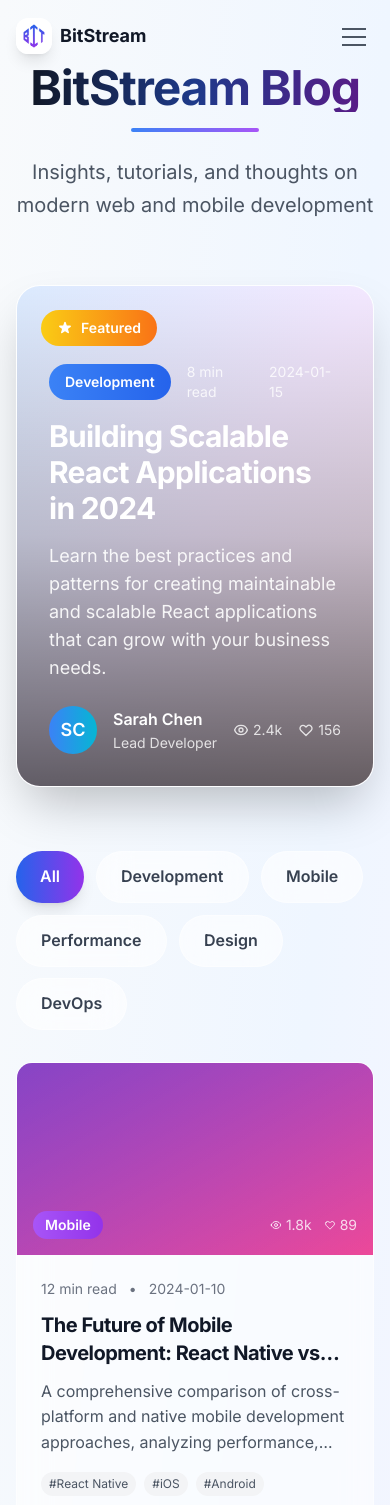
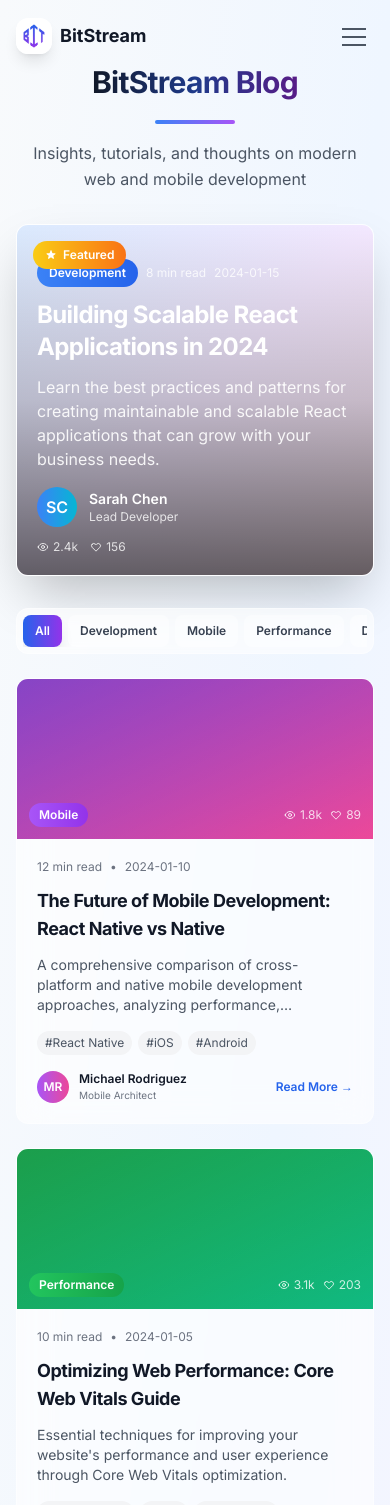
Before and after one commit to bitstreamofficial/bitstream, a Next.js app: page /blog in a window 390 px wide. Shown: the top 1505 px of the page. Built offline with nearby package versions, Linux system fonts and the light colour scheme.

Commit message:
feat: enhance blog and projects pages with responsive design and improved UI elements; add scrollbar hiding for better UX

```diff
--- a/app/blog/page.tsx
+++ b/app/blog/page.tsx
@@ -134,14 +134,14 @@ export default function BlogPage() {
     <div className="min-h-screen bg-gradient-to-br from-slate-50 via-blue-50 to-purple-50">
       <div className="container-custom section-padding">
         {/* Hero Section */}
-        <div className="mb-16 text-center">
-          <div className="mb-6 inline-block">
-            <h1 className="animate-fade-in-up mb-4 bg-gradient-to-r from-gray-900 via-blue-900 to-purple-900 bg-clip-text text-5xl font-bold text-transparent md:text-6xl">
+        <div className="mb-8 text-center sm:mb-12 md:mb-16">
+          <div className="mb-4 inline-block sm:mb-6">
+            <h1 className="animate-fade-in-up mb-3 bg-gradient-to-r from-gray-900 via-blue-900 to-purple-900 bg-clip-text pb-2 text-3xl font-bold text-transparent sm:mb-4 sm:text-4xl md:text-5xl lg:text-6xl">
               BitStream Blog
             </h1>
-            <div className="animate-fade-in-up animation-delay-200 mx-auto h-1 w-32 rounded-full bg-gradient-to-r from-blue-500 to-purple-500"></div>
+            <div className="animate-fade-in-up animation-delay-200 mx-auto h-1 w-20 rounded-full bg-gradient-to-r from-blue-500 to-purple-500 sm:w-24 md:w-32"></div>
           </div>
-          <p className="animate-fade-in-up animation-delay-400 mx-auto max-w-4xl text-xl leading-relaxed text-gray-600 md:text-2xl">
+          <p className="animate-fade-in-up animation-delay-400 mx-auto max-w-4xl text-base leading-relaxed text-gray-600 sm:text-lg md:text-xl lg:text-2xl">
             Insights, tutorials, and thoughts on modern web and mobile
             development
           </p>
@@ -149,8 +149,8 @@ export default function BlogPage() {
 
         {/* Featured Post */}
         {featuredPost && (
-          <div className="animate-fade-in-up animation-delay-600 mb-16">
-            <div className="group relative cursor-pointer overflow-hidden rounded-3xl border border-white/40 bg-white/60 shadow-2xl backdrop-blur-lg">
+          <div className="animate-fade-in-up animation-delay-600 mb-8 sm:mb-12 md:mb-16">
+            <div className="group relative cursor-pointer overflow-hidden rounded-xl border border-white/40 bg-white/60 shadow-2xl backdrop-blur-lg sm:rounded-2xl md:rounded-3xl">
               {/* Background Image Placeholder */}
               <div className="absolute inset-0 bg-gradient-to-br from-blue-100 via-purple-100 to-pink-100"></div>
 
@@ -158,12 +158,12 @@ export default function BlogPage() {
               <div className="absolute inset-0 bg-gradient-to-t from-black/60 via-black/20 to-transparent"></div>
 
               {/* Content */}
-              <div className="relative z-10 flex min-h-[500px] flex-col justify-end p-8 md:p-12">
+              <div className="relative z-10 flex min-h-[350px] flex-col justify-end p-5 sm:min-h-[400px] sm:p-6 md:min-h-[450px] md:p-8 lg:min-h-[500px] lg:p-12">
                 {/* Featured Badge */}
-                <div className="absolute left-6 top-6">
-                  <span className="flex items-center rounded-full bg-gradient-to-r from-yellow-400 to-orange-500 px-4 py-2 text-sm font-semibold text-white">
+                <div className="absolute left-4 top-4 sm:left-6 sm:top-6">
+                  <span className="flex items-center rounded-full bg-gradient-to-r from-yellow-400 to-orange-500 px-3 py-1.5 text-xs font-semibold text-white sm:px-4 sm:py-2 sm:text-sm">
                     <svg
-                      className="mr-2 h-4 w-4"
+                      className="mr-1.5 h-3 w-3 sm:mr-2 sm:h-4 sm:w-4"
                       fill="currentColor"
                       viewBox="0 0 20 20"
                     >
@@ -174,35 +174,35 @@ export default function BlogPage() {
                 </div>
 
                 {/* Category and Meta */}
-                <div className="mb-4 flex items-center gap-4">
+                <div className="mb-3 flex flex-wrap items-center gap-2 sm:mb-4 sm:gap-3 md:gap-4">
                   <span
-                    className={`bg-gradient-to-r ${categoryColors[featuredPost.category as keyof typeof categoryColors]} rounded-full px-4 py-2 text-sm font-semibold text-white`}
+                    className={`bg-gradient-to-r ${categoryColors[featuredPost.category as keyof typeof categoryColors]} rounded-full px-3 py-1.5 text-xs font-semibold text-white sm:px-4 sm:py-2 sm:text-sm`}
                   >
                     {featuredPost.category}
                   </span>
-                  <span className="text-sm text-white/80">
+                  <span className="text-xs text-white/80 sm:text-sm">
                     {featuredPost.readTime}
                   </span>
-                  <span className="text-sm text-white/80">
+                  <span className="text-xs text-white/80 sm:text-sm">
                     {featuredPost.date}
                   </span>
                 </div>
 
                 {/* Title and Excerpt */}
-                <h2 className="mb-4 text-3xl font-bold text-white transition-colors duration-300 group-hover:text-blue-200 md:text-4xl">
+                <h2 className="mb-3 text-2xl font-bold text-white transition-colors duration-300 group-hover:text-blue-200 sm:mb-4 sm:text-3xl md:text-4xl">
                   {featuredPost.title}
                 </h2>
-                <p className="mb-6 max-w-3xl text-lg text-white/90">
+                <p className="mb-4 max-w-3xl text-base text-white/90 sm:mb-6 sm:text-lg">
                   {featuredPost.excerpt}
                 </p>
 
                 {/* Author and Stats */}
-                <div className="flex items-center justify-between">
+                <div className="flex flex-col gap-3 sm:flex-row sm:items-center sm:justify-between">
                   <div className="flex items-center">
                     <div
-                      className={`h-12 w-12 bg-gradient-to-r ${featuredPost.gradient} mr-4 flex items-center justify-center rounded-full`}
+                      className={`h-10 w-10 bg-gradient-to-r ${featuredPost.gradient} mr-3 flex items-center justify-center rounded-full sm:h-12 sm:w-12 sm:mr-4`}
                     >
-                      <span className="text-lg font-semibold text-white">
+                      <span className="text-base font-semibold text-white sm:text-lg">
                         {featuredPost.author
                           .split(' ')
                           .map((n) => n[0])
@@ -210,18 +210,18 @@ export default function BlogPage() {
                       </span>
                     </div>
                     <div>
-                      <p className="font-semibold text-white">
+                      <p className="text-sm font-semibold text-white sm:text-base">
                         {featuredPost.author}
                       </p>
-                      <p className="text-sm text-white/80">
+                      <p className="text-xs text-white/80 sm:text-sm">
                         {featuredPost.authorRole}
                       </p>
                     </div>
                   </div>
-                  <div className="flex items-center gap-4 text-white/80">
+                  <div className="flex items-center gap-3 text-white/80 sm:gap-4">
                     <div className="flex items-center gap-1">
                       <svg
-                        className="h-4 w-4"
+                        className="h-3 w-3 sm:h-4 sm:w-4"
                         fill="none"
                         stroke="currentColor"
                         viewBox="0 0 24 24"
@@ -239,11 +239,11 @@ export default function BlogPage() {
                           d="M2.458 12C3.732 7.943 7.523 5 12 5c4.478 0 8.268 2.943 9.542 7-1.274 4.057-5.064 7-9.542 7-4.477 0-8.268-2.943-9.542-7z"
                         />
                       </svg>
-                      <span className="text-sm">{featuredPost.views}</span>
+                      <span className="text-xs sm:text-sm">{featuredPost.views}</span>
                     </div>
                     <div className="flex items-center gap-1">
                       <svg
-                        className="h-4 w-4"
+                        className="h-3 w-3 sm:h-4 sm:w-4"
                         fill="none"
                         stroke="currentColor"
                         viewBox="0 0 24 24"
@@ -255,7 +255,7 @@ export default function BlogPage() {
                           d="M4.318 6.318a4.5 4.5 0 000 6.364L12 20.364l7.682-7.682a4.5 4.5 0 00-6.364-6.364L12 7.636l-1.318-1.318a4.5 4.5 0 00-6.364 0z"
                         />
                       </svg>
-                      <span className="text-sm">{featuredPost.likes}</span>
+                      <span className="text-xs sm:text-sm">{featuredPost.likes}</span>
                     </div>
                   </div>
                 </div>
@@ -264,11 +264,37 @@ export default function BlogPage() {
           </div>
         )}
 
-        <div className="grid gap-8 lg:grid-cols-4">
+        <div className="grid w-full gap-6 sm:gap-8 lg:grid-cols-4">
           {/* Main Content */}
-          <div className="lg:col-span-3">
-            {/* Category Filter */}
-            <div className="mb-8 flex flex-wrap gap-3">
+          <div className="min-w-0 lg:col-span-3">
+            {/* Category Filter - Responsive */}
+            <div className="mb-6 sm:mb-8">
+              {/* Mobile: Horizontal Scrollable */}
+              <div className="md:hidden">
+                <div className="rounded-xl border border-white/40 bg-white/60 p-1.5 backdrop-blur-lg sm:rounded-2xl">
+                  <div className="hide-scrollbar flex gap-1.5 overflow-x-auto sm:gap-2">
+                    {categories.map((category) => (
+                      <button
+                        key={category}
+                        onClick={() => setSelectedCategory(category)}
+                        className={`
+                          flex-shrink-0 whitespace-nowrap rounded-lg px-3 py-2 text-xs font-semibold transition-all duration-300 sm:rounded-xl sm:px-4 sm:py-2.5 sm:text-sm
+                          ${
+                            selectedCategory === category
+                              ? 'bg-gradient-to-r from-blue-600 to-purple-600 text-white shadow-lg'
+                              : 'bg-white/40 text-gray-700 active:bg-white/60'
+                          }
+                        `}
+                      >
+                        {category}
+                      </button>
+                    ))}
+                  </div>
+                </div>
+              </div>
+
+              {/* Tablet & Desktop: Flex Wrap */}
+              <div className="hidden flex-wrap gap-3 md:flex">
                 {categories.map((category) => (
                   <button
                     key={category}
@@ -286,37 +312,38 @@ export default function BlogPage() {
                   </button>
                 ))}
               </div>
+            </div>
 
             {/* Blog Posts Grid */}
-            <div className="mb-12 grid gap-8 md:grid-cols-2">
+            <div className="mb-8 grid w-full gap-6 sm:mb-10 md:grid-cols-2 md:gap-8 lg:mb-12">
               {regularPosts.map((post, index) => (
                 <article
                   key={index}
-                  className="group cursor-pointer"
+                  className="group w-full cursor-pointer"
                   onMouseEnter={() => setHoveredPost(index)}
                   onMouseLeave={() => setHoveredPost(null)}
                 >
                   <div
                     className={`
-                    flex h-full flex-col overflow-hidden rounded-2xl border
+                    flex h-full w-full flex-col overflow-hidden rounded-xl border sm:rounded-2xl
                     border-white/40 bg-white/60 backdrop-blur-lg transition-all duration-500
-                    ${hoveredPost === index ? 'scale-105 bg-white/80 shadow-2xl shadow-black/10' : 'hover:bg-white/70 hover:shadow-xl'}
+                    ${hoveredPost === index ? 'md:scale-105 bg-white/80 shadow-2xl shadow-black/10' : 'md:hover:bg-white/70 md:hover:shadow-xl'}
                   `}
                   >
                     {/* Image Placeholder */}
                     <div
-                      className={`h-48 bg-gradient-to-br ${post.gradient} relative overflow-hidden`}
+                      className={`h-40 sm:h-48 bg-gradient-to-br ${post.gradient} relative overflow-hidden`}
                     >
                       {/* Overlay pattern */}
                       <div className="absolute inset-0 bg-gradient-to-br from-black/20 to-transparent"></div>
-                      <div className="absolute bottom-4 left-4 right-4">
+                      <div className="absolute bottom-3 left-3 right-3 sm:bottom-4 sm:left-4 sm:right-4">
                         <div className="flex items-center justify-between">
                           <span
-                            className={`bg-gradient-to-r ${categoryColors[post.category as keyof typeof categoryColors]} rounded-full px-3 py-1 text-sm font-semibold text-white`}
+                            className={`bg-gradient-to-r ${categoryColors[post.category as keyof typeof categoryColors]} rounded-full px-2.5 py-1 text-xs font-semibold text-white sm:px-3 sm:text-sm`}
                           >
                             {post.category}
                           </span>
-                          <div className="flex items-center gap-3 text-sm text-white/80">
+                          <div className="flex items-center gap-2 text-xs text-white/80 sm:gap-3 sm:text-sm">
                             <div className="flex items-center gap-1">
                               <svg
                                 className="h-3 w-3"
@@ -361,26 +388,26 @@ export default function BlogPage() {
                     </div>
 
                     {/* Content */}
-                    <div className="flex flex-1 flex-col p-6">
+                    <div className="flex flex-1 flex-col p-5 sm:p-6">
                       {/* Meta Info */}
-                      <div className="mb-3 flex items-center gap-3 text-sm text-gray-500">
+                      <div className="mb-3 flex items-center gap-2 text-xs text-gray-500 sm:gap-3 sm:text-sm">
                         <span>{post.readTime}</span>
                         <span>•</span>
                         <span>{post.date}</span>
                       </div>
 
                       {/* Title */}
-                      <h3 className="mb-3 line-clamp-2 text-xl font-bold text-gray-900 transition-colors duration-300 group-hover:text-blue-600">
+                      <h3 className="mb-3 line-clamp-2 text-lg font-bold text-gray-900 transition-colors duration-300 group-hover:text-blue-600 sm:text-xl">
                         {post.title}
                       </h3>
 
                       {/* Excerpt */}
-                      <p className="mb-4 line-clamp-3 flex-1 text-gray-600">
+                      <p className="mb-4 line-clamp-3 flex-1 text-sm text-gray-600 sm:text-base">
                         {post.excerpt}
                       </p>
 
                       {/* Tags */}
-                      <div className="mb-4 flex flex-wrap gap-2">
+                      <div className="mb-4 flex flex-wrap gap-1.5 sm:gap-2">
                         {post.tags.slice(0, 3).map((tag, tagIndex) => (
                           <span
                             key={tagIndex}
@@ -395,9 +422,9 @@ export default function BlogPage() {
                       <div className="flex items-center justify-between">
                         <div className="flex items-center">
                           <div
-                            className={`h-8 w-8 bg-gradient-to-r ${post.gradient} mr-3 flex items-center justify-center rounded-full`}
+                            className={`h-8 w-8 sm:h-9 sm:w-9 bg-gradient-to-r ${post.gradient} mr-2.5 sm:mr-3 flex items-center justify-center rounded-full`}
                           >
-                            <span className="text-sm font-semibold text-white">
+                            <span className="text-xs font-semibold text-white sm:text-sm">
                               {post.author
                                 .split(' ')
                                 .map((n) => n[0])
@@ -405,15 +432,15 @@ export default function BlogPage() {
                             </span>
                           </div>
                           <div>
-                            <p className="text-sm font-semibold text-gray-900">
+                            <p className="text-xs font-semibold text-gray-900 sm:text-sm">
                               {post.author}
                             </p>
-                            <p className="text-xs text-gray-500">
+                            <p className="text-[10px] text-gray-500 sm:text-xs">
                               {post.authorRole}
                             </p>
                           </div>
                         </div>
-                        <button className="text-sm font-semibold text-blue-600 transition-colors hover:text-blue-700">
+                        <button className="text-xs font-semibold text-blue-600 transition-colors hover:text-blue-700 sm:text-sm">
                           Read More →
                         </button>
                       </div>
@@ -425,41 +452,41 @@ export default function BlogPage() {
 
             {/* Load More */}
             <div className="text-center">
-              <button className="transform rounded-full border border-white/40 bg-white/60 px-8 py-4 font-semibold text-gray-700 backdrop-blur-lg transition-all duration-300 hover:scale-105 hover:bg-white/80">
+              <button className="transform rounded-full border border-white/40 bg-white/60 px-6 py-3 text-sm font-semibold text-gray-700 backdrop-blur-lg transition-all duration-300 hover:scale-105 hover:bg-white/80 sm:px-8 sm:py-4 sm:text-base md:hover:scale-105">
                 Load More Articles
               </button>
             </div>
           </div>
 
           {/* Sidebar */}
-          <div className="space-y-8">
+          <div className="min-w-0 space-y-6 sm:space-y-8">
             {/* Newsletter */}
-            <div className="rounded-2xl border border-white/40 bg-white/60 p-6 backdrop-blur-lg">
-              <h3 className="mb-4 text-xl font-bold text-gray-900">
+            <div className="rounded-xl border border-white/40 bg-white/60 p-5 backdrop-blur-lg sm:rounded-2xl sm:p-6">
+              <h3 className="mb-3 text-lg font-bold text-gray-900 sm:mb-4 sm:text-xl">
                 📧 Stay Updated
               </h3>
-              <p className="mb-4 text-sm text-gray-600">
+              <p className="mb-4 text-xs text-gray-600 sm:text-sm">
                 Get the latest articles and insights delivered straight to your
                 inbox.
               </p>
-              <div className="space-y-3">
+              <div className="space-y-2.5 sm:space-y-3">
                 <input
                   type="email"
                   placeholder="Enter your email"
-                  className="w-full rounded-xl border border-white/40 bg-white/80 px-4 py-3 transition-all focus:outline-none focus:ring-2 focus:ring-blue-500"
+                  className="w-full rounded-lg border border-white/40 bg-white/80 px-3 py-2.5 text-sm transition-all focus:outline-none focus:ring-2 focus:ring-blue-500 sm:rounded-xl sm:px-4 sm:py-3"
                 />
-                <button className="w-full transform rounded-xl bg-gradient-to-r from-blue-600 to-purple-600 py-3 font-semibold text-white transition-all duration-300 hover:scale-105 hover:shadow-lg">
+                <button className="w-full transform rounded-lg bg-gradient-to-r from-blue-600 to-purple-600 py-2.5 text-sm font-semibold text-white transition-all duration-300 hover:shadow-lg sm:rounded-xl sm:py-3 md:hover:scale-105">
                   Subscribe
                 </button>
               </div>
             </div>
 
             {/* Popular Tags */}
-            <div className="rounded-2xl border border-white/40 bg-white/60 p-6 backdrop-blur-lg">
-              <h3 className="mb-4 text-xl font-bold text-gray-900">
+            <div className="rounded-xl border border-white/40 bg-white/60 p-5 backdrop-blur-lg sm:rounded-2xl sm:p-6">
+              <h3 className="mb-3 text-lg font-bold text-gray-900 sm:mb-4 sm:text-xl">
                 🏷️ Popular Tags
               </h3>
-              <div className="flex flex-wrap gap-2">
+              <div className="flex flex-wrap gap-1.5 sm:gap-2">
                 {[
                   'React',
                   'TypeScript',
@@ -472,7 +499,7 @@ export default function BlogPage() {
                 ].map((tag) => (
                   <span
                     key={tag}
-                    className="cursor-pointer rounded-full bg-gradient-to-r from-gray-100 to-gray-200 px-3 py-1 text-sm text-gray-700 transition-all duration-300 hover:from-blue-100 hover:to-purple-100 hover:text-blue-700"
+                    className="cursor-pointer rounded-full bg-gradient-to-r from-gray-100 to-gray-200 px-2.5 py-1 text-xs text-gray-700 transition-all duration-300 hover:from-blue-100 hover:to-purple-100 hover:text-blue-700 sm:px-3 sm:text-sm"
                   >
                     #{tag}
                   </span>
@@ -481,21 +508,21 @@ export default function BlogPage() {
             </div>
 
             {/* Recent Posts */}
-            <div className="rounded-2xl border border-white/40 bg-white/60 p-6 backdrop-blur-lg">
-              <h3 className="mb-4 text-xl font-bold text-gray-900">
+            <div className="rounded-xl border border-white/40 bg-white/60 p-5 backdrop-blur-lg sm:rounded-2xl sm:p-6">
+              <h3 className="mb-3 text-lg font-bold text-gray-900 sm:mb-4 sm:text-xl">
                 📝 Recent Posts
               </h3>
-              <div className="space-y-4">
+              <div className="space-y-3 sm:space-y-4">
                 {blogPosts.slice(0, 3).map((post, index) => (
-                  <div key={index} className="group flex cursor-pointer gap-3">
+                  <div key={index} className="group flex cursor-pointer gap-2.5 sm:gap-3">
                     <div
-                      className={`h-12 w-16 bg-gradient-to-br ${post.gradient} flex-shrink-0 rounded-lg`}
+                      className={`h-10 w-14 sm:h-12 sm:w-16 bg-gradient-to-br ${post.gradient} flex-shrink-0 rounded-md sm:rounded-lg`}
                     ></div>
                     <div className="min-w-0 flex-1">
-                      <p className="line-clamp-2 text-sm font-semibold text-gray-900 transition-colors group-hover:text-blue-600">
+                      <p className="line-clamp-2 text-xs font-semibold text-gray-900 transition-colors group-hover:text-blue-600 sm:text-sm">
                         {post.title}
                       </p>
-                      <p className="mt-1 text-xs text-gray-500">{post.date}</p>
+                      <p className="mt-0.5 text-[10px] text-gray-500 sm:mt-1 sm:text-xs">{post.date}</p>
                     </div>
                   </div>
                 ))}
--- a/app/globals.css
+++ b/app/globals.css
@@ -327,3 +327,13 @@ body {
   background: linear-gradient(90deg, #3b82f6, #8b5cf6);
   color: white;
 }
+
+/* Hide scrollbar for horizontal scroll */
+.hide-scrollbar {
+  scrollbar-width: none; /* Firefox */
+  -ms-overflow-style: none; /* IE and Edge */
+}
+
+.hide-scrollbar::-webkit-scrollbar {
+  display: none; /* Chrome, Safari, Opera */
+}
--- a/app/layout.tsx
+++ b/app/layout.tsx
@@ -1,4 +1,5 @@
 import { Inter } from 'next/font/google'
+// @ts-ignore: allow side-effect CSS import without type declarations
 import './globals.css'
 import { Header } from '@/components/layout/header'
 import { ConditionalFooter } from '@/components/layout/conditional-footer'
--- a/components/sections/hero.tsx
+++ b/components/sections/hero.tsx
@@ -62,7 +62,7 @@ export function HeroSection() {
           </div>
 
           {/* Main Heading */}
-          <h1 className="animate-fade-in-up animation-delay-200 mb-8 bg-gradient-to-r from-gray-900 via-blue-900 to-purple-900 bg-clip-text text-5xl font-bold text-transparent md:text-6xl lg:text-7xl">
+          <h1 className="animate-fade-in-up animation-delay-200 mb-8 bg-gradient-to-r from-gray-900 via-blue-900 to-purple-900 bg-clip-text pb-2 text-5xl font-bold text-transparent md:text-6xl lg:text-7xl">
             Building{' '}
             <span className="relative">
               <span className="animate-gradient-x bg-gradient-to-r from-blue-600 via-purple-600 to-teal-600 bg-clip-text text-transparent">
@@ -70,7 +70,7 @@ export function HeroSection() {
               </span>
               <div className="animate-scale-x animation-delay-1000 absolute -bottom-2 left-0 right-0 h-1 scale-x-0 transform rounded-full bg-gradient-to-r from-blue-600 via-purple-600 to-teal-600" />
             </span>{' '}
-            solutions
+            <span className="inline-block pt-3 lg:pt-0">solutions</span>
           </h1>
 
           {/* Subtitle */}
--- a/components/ui/navbar.tsx
+++ b/components/ui/navbar.tsx
@@ -16,7 +16,7 @@ const navigation = [
   { name: 'Home', href: '/' },
   { name: 'Services', href: '/services' },
   { name: 'Projects', href: '/projects' },
-  { name: 'Blog', href: '/blog' },
+  // { name: 'Blog', href: '/blog' },
   // { name: 'Contact', href: '/contact' },
   { name: 'About', href: '/about' },
 ];
```
Also changed, not shown: app/projects/page.tsx (+66 -36 lines), components/sections/projects.tsx (+7 -5 lines), components/sections/services.tsx (+7 -5 lines). Lines whose indentation alone changed are shown as unchanged.
